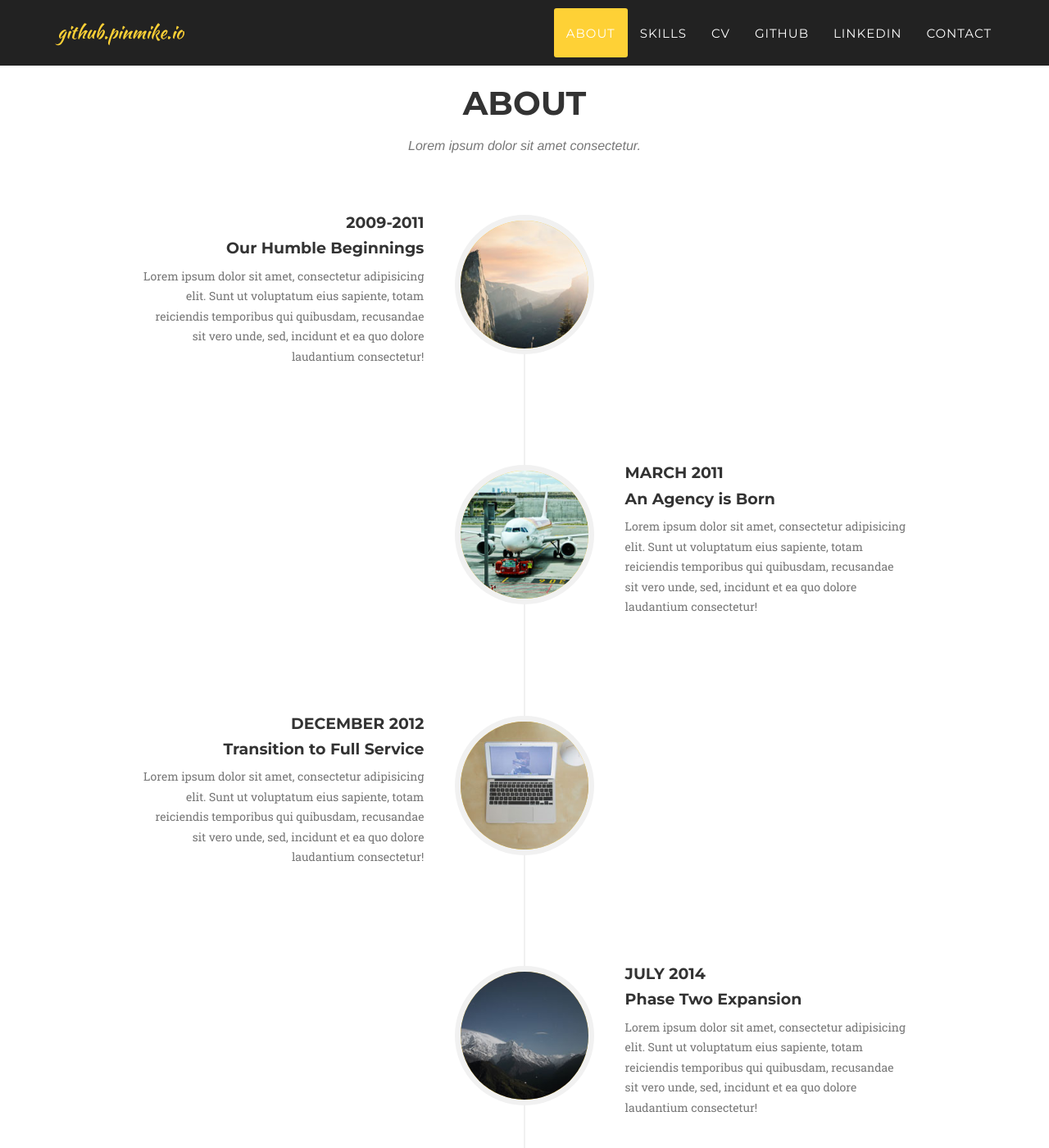
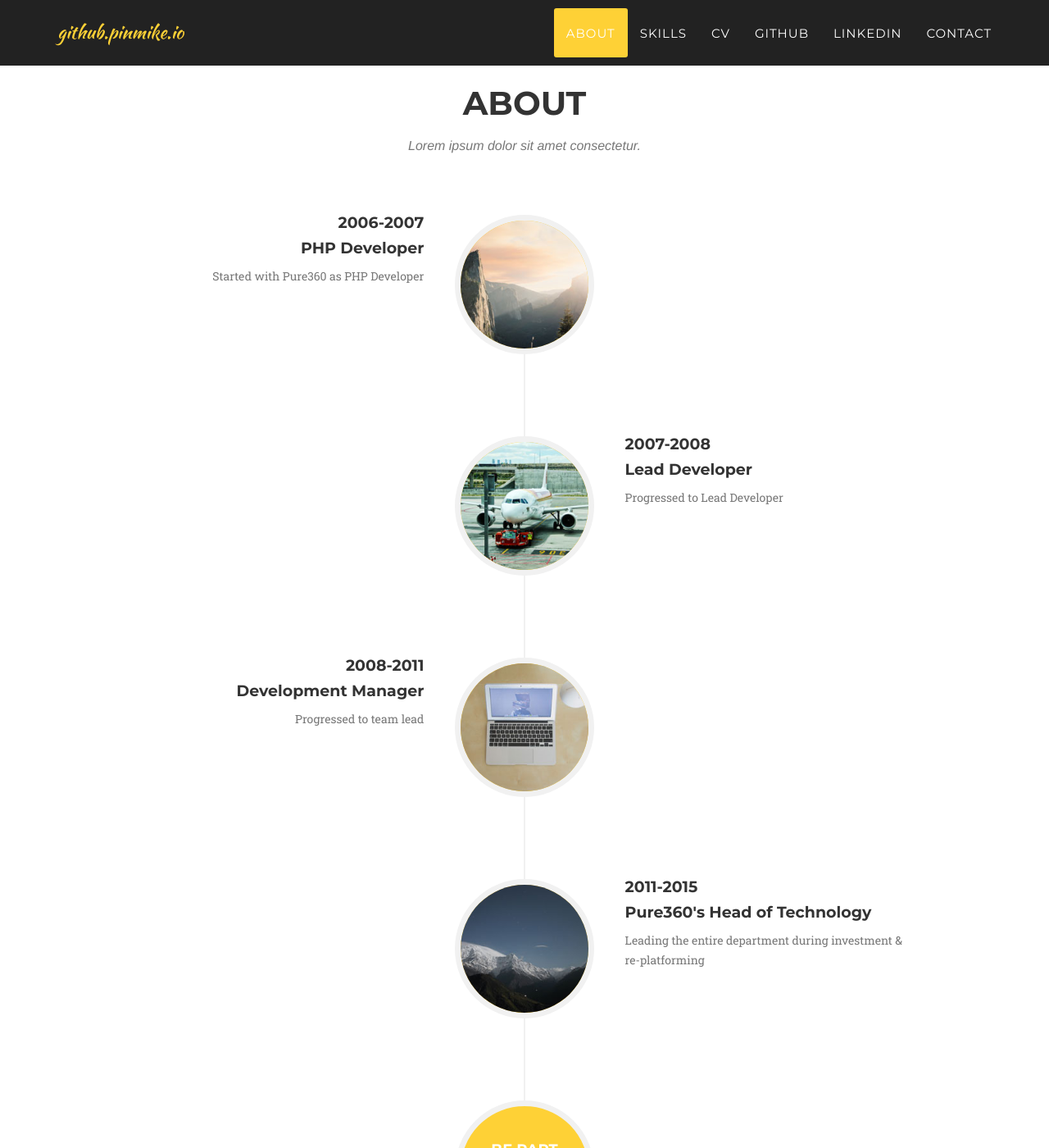
Before and after one commit to pinmike/pinmike.github.io, a Jekyll site: the page built from index.html, in a window 1280 px wide and 1400 px high, scrolled down 1683 px. Shown: the whole window at 82% size. Built offline with Jekyll 4.4.1, drawn with Linux system fonts in a browser that asks for light colours; some web fonts are replaced; some of the changed text lies outside the part shown.

Commit message:
updated timeline

```diff
--- a/_includes/about.html
+++ b/_includes/about.html
@@ -16,11 +16,11 @@
                             </div>
                             <div class="timeline-panel">
                                 <div class="timeline-heading">
-                                    <h4>2009-2011</h4>
-                                    <h4 class="subheading">Our Humble Beginnings</h4>
+                                    <h4>2006-2007</h4>
+                                    <h4 class="subheading">PHP Developer</h4>
                                 </div>
                                 <div class="timeline-body">
-                                    <p class="text-muted">Lorem ipsum dolor sit amet, consectetur adipisicing elit. Sunt ut voluptatum eius sapiente, totam reiciendis temporibus qui quibusdam, recusandae sit vero unde, sed, incidunt et ea quo dolore laudantium consectetur!</p>
+                                    <p class="text-muted">Started with Pure360 as PHP Developer</p>
                                 </div>
                             </div>
                         </li>
@@ -30,11 +30,11 @@
                             </div>
                             <div class="timeline-panel">
                                 <div class="timeline-heading">
-                                    <h4>March 2011</h4>
-                                    <h4 class="subheading">An Agency is Born</h4>
+                                    <h4>2007-2008</h4>
+                                    <h4 class="subheading">Lead Developer</h4>
                                 </div>
                                 <div class="timeline-body">
-                                    <p class="text-muted">Lorem ipsum dolor sit amet, consectetur adipisicing elit. Sunt ut voluptatum eius sapiente, totam reiciendis temporibus qui quibusdam, recusandae sit vero unde, sed, incidunt et ea quo dolore laudantium consectetur!</p>
+                                    <p class="text-muted">Progressed to Lead Developer</p>
                                 </div>
                             </div>
                         </li>
@@ -44,11 +44,11 @@
                             </div>
                             <div class="timeline-panel">
                                 <div class="timeline-heading">
-                                    <h4>December 2012</h4>
-                                    <h4 class="subheading">Transition to Full Service</h4>
+                                    <h4>2008-2011</h4>
+                                    <h4 class="subheading">Development Manager</h4>
                                 </div>
                                 <div class="timeline-body">
-                                    <p class="text-muted">Lorem ipsum dolor sit amet, consectetur adipisicing elit. Sunt ut voluptatum eius sapiente, totam reiciendis temporibus qui quibusdam, recusandae sit vero unde, sed, incidunt et ea quo dolore laudantium consectetur!</p>
+                                    <p class="text-muted">Progressed to team lead</p>
                                 </div>
                             </div>
                         </li>
@@ -58,18 +58,18 @@
                             </div>
                             <div class="timeline-panel">
                                 <div class="timeline-heading">
-                                    <h4>July 2014</h4>
-                                    <h4 class="subheading">Phase Two Expansion</h4>
+                                    <h4>2011-2015</h4>
+                                    <h4 class="subheading">Pure360's Head of Technology</h4>
                                 </div>
                                 <div class="timeline-body">
-                                    <p class="text-muted">Lorem ipsum dolor sit amet, consectetur adipisicing elit. Sunt ut voluptatum eius sapiente, totam reiciendis temporibus qui quibusdam, recusandae sit vero unde, sed, incidunt et ea quo dolore laudantium consectetur!</p>
+                                    <p class="text-muted">Leading the entire department during investment &amp; re-platforming</p>
                                 </div>
                             </div>
                         </li>
                         <li class="timeline-inverted">
                             <div class="timeline-image">
                                 <h4>Be Part
-                                    <br>Of Our
+                                    <br>Of The
                                     <br>Story!</h4>
                             </div>
                         </li>
--- a/_includes/contact.html
+++ b/_includes/contact.html
@@ -2,8 +2,8 @@
         <div class="container">
             <div class="row">
                 <div class="col-lg-12 text-center">
-                    <h2 class="section-heading">Contact Us</h2>
-                    <h3 class="section-subheading text-muted">Lorem ipsum dolor sit amet consectetur.</h3>
+                    <h2 class="section-heading">Contact me</h2>
+                    <h3 class="section-subheading text-muted">Fill out the details below to ping an email my way.</h3>
                 </div>
             </div>
             <div class="row">
--- a/_includes/footer.html
+++ b/_includes/footer.html
@@ -2,7 +2,7 @@
         <div class="container">
             <div class="row">
                 <div class="col-md-4">
-                    <span class="copyright">Copyright &copy; {{ site.title }} 2014</span>
+                    <span class="copyright">Copyright &copy; {{ site.title }} 2015</span>
                 </div>
                 <div class="col-md-4">
                     <ul class="list-inline social-buttons">
@@ -12,14 +12,6 @@
                         {% endfor %}
                     </ul>
                 </div>
-                <div class="col-md-4">
-                    <ul class="list-inline quicklinks">
-                        <li><a href="#">Privacy Policy</a>
-                        </li>
-                        <li><a href="#">Terms of Use</a>
-                        </li>
-                    </ul>
-                </div>
             </div>
         </div>
     </footer>
```
